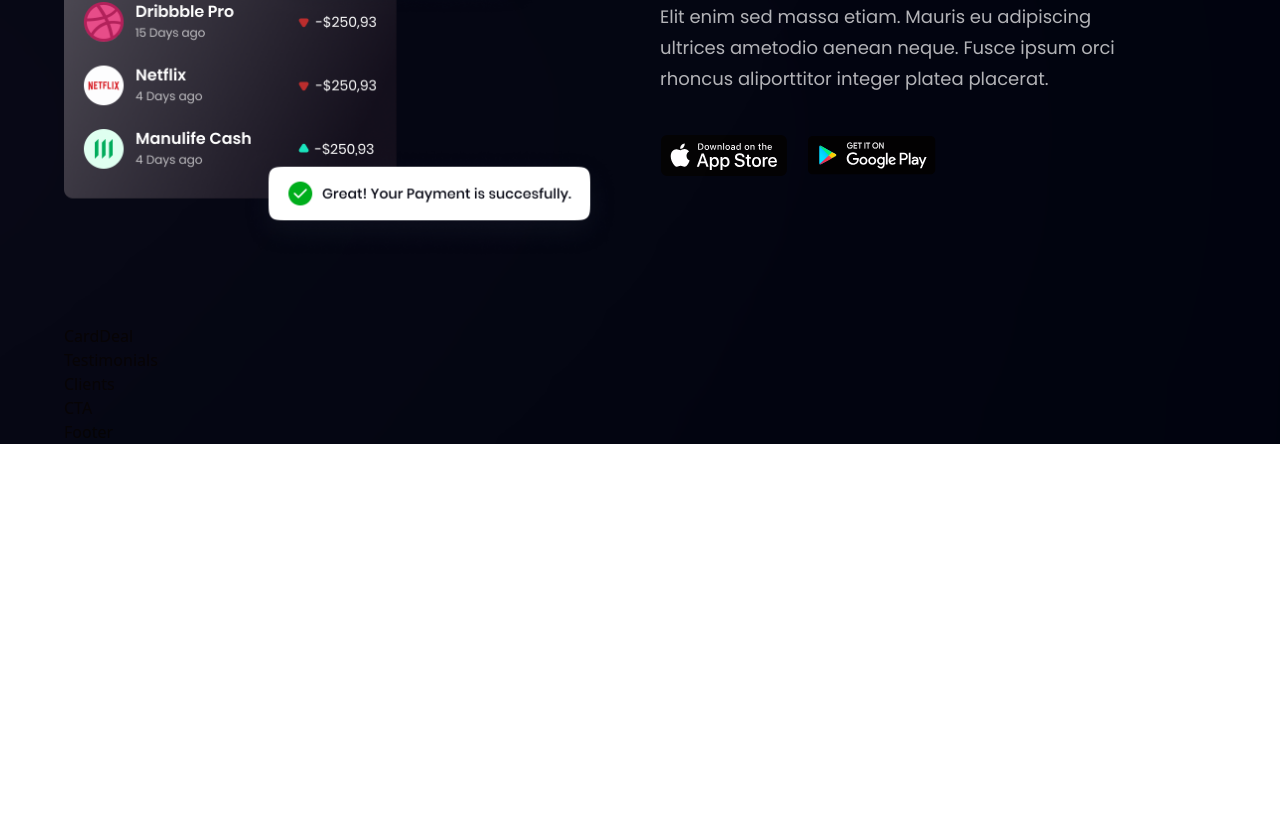
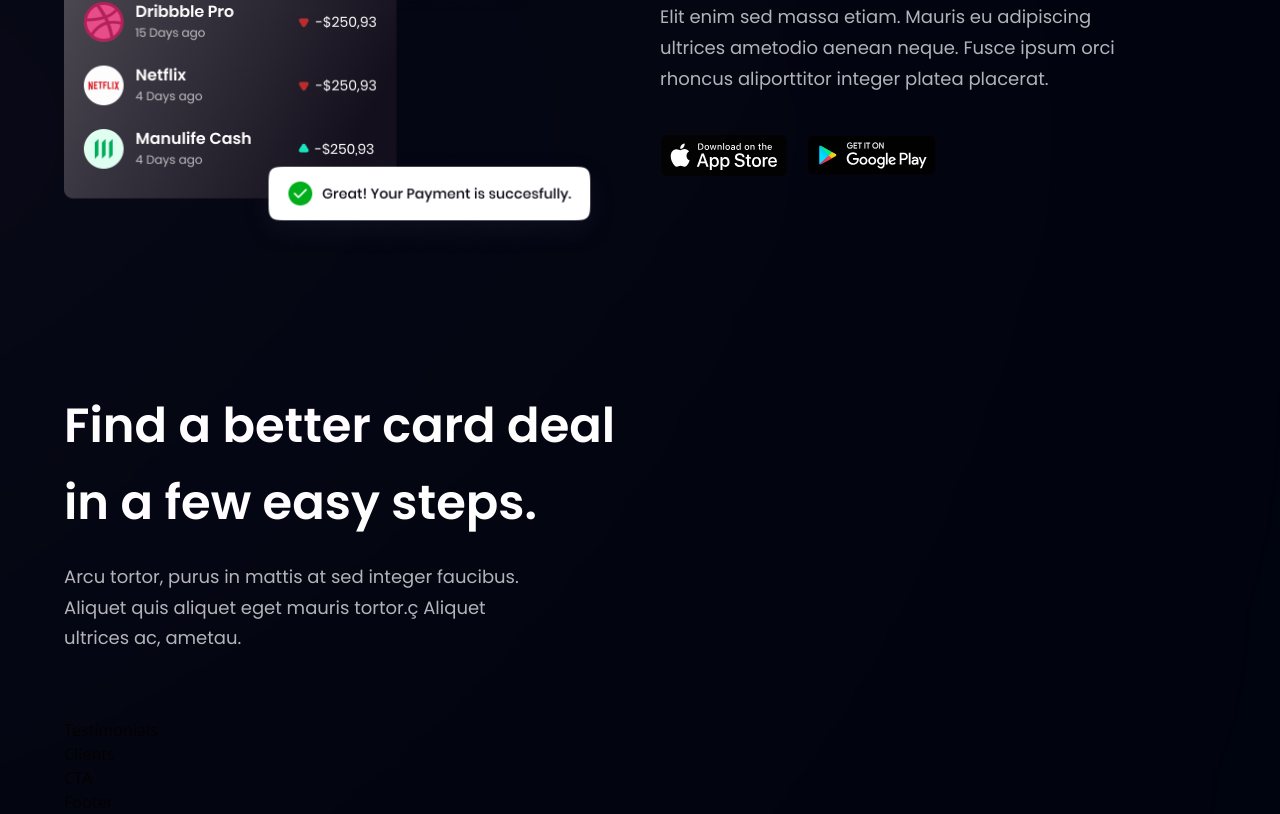
Before and after one commit to TylerRJefferson/bank_app, a React (Vite) app: page / in a window 1280 px wide. Shown: the part 1865-2679 px from the top of the page. Before the commit the page ends 2309 px from the top, so only its background shows below. Built offline with nearby package versions, Linux system fonts and the light colour scheme.

Commit message:
CardDeal heading and paragraph displayed

```diff
--- a/src/components/CardDeal.jsx
+++ b/src/components/CardDeal.jsx
@@ -1,9 +1,15 @@
-import React from 'react'
+import { card } from "../assets";
+import styles, { layout } from "../style";
+import Button from "./Button";
 
-const CardDeal = () => {
-  return (
-    <div>CardDeal</div>
-  )
-}
+const CardDeal = () => (
+  <section className={layout.section}>
+    <div className={layout.sectionInfo}>
+      <h2 className={styles.heading2}>Find a better card deal <br className="sm:block hidden" /> in a few easy steps.</h2>
+      <p className={`${styles.paragraph} max-w-[470px] mt-5`}>Arcu tortor, purus in mattis at sed integer faucibus. Aliquet quis aliquet eget mauris tortor.ç Aliquet ultrices ac, ametau.</p>
+    </div>
+  </section>
+);
 
-export default CardDeal
+
+export default CardDeal;
```
